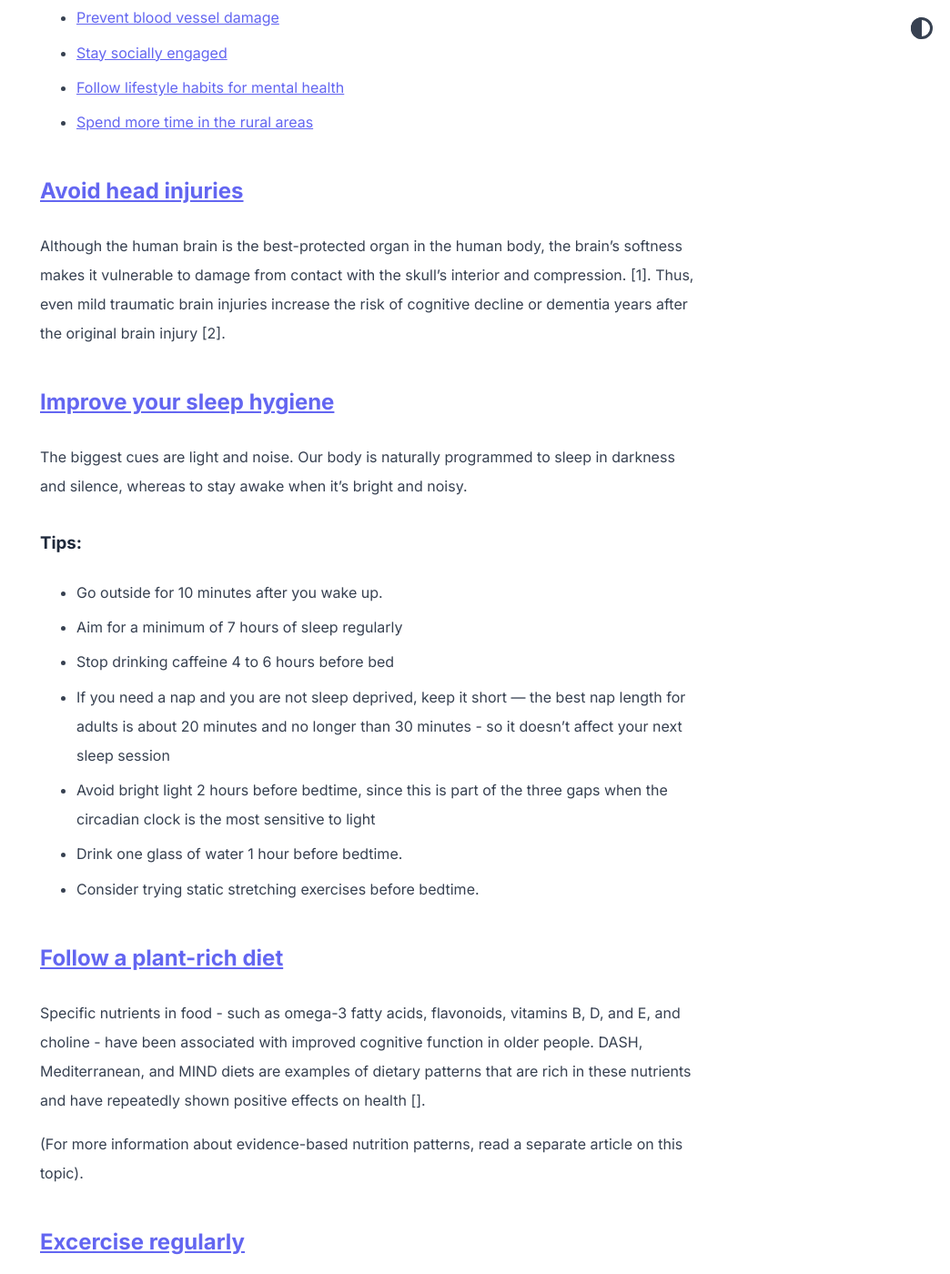
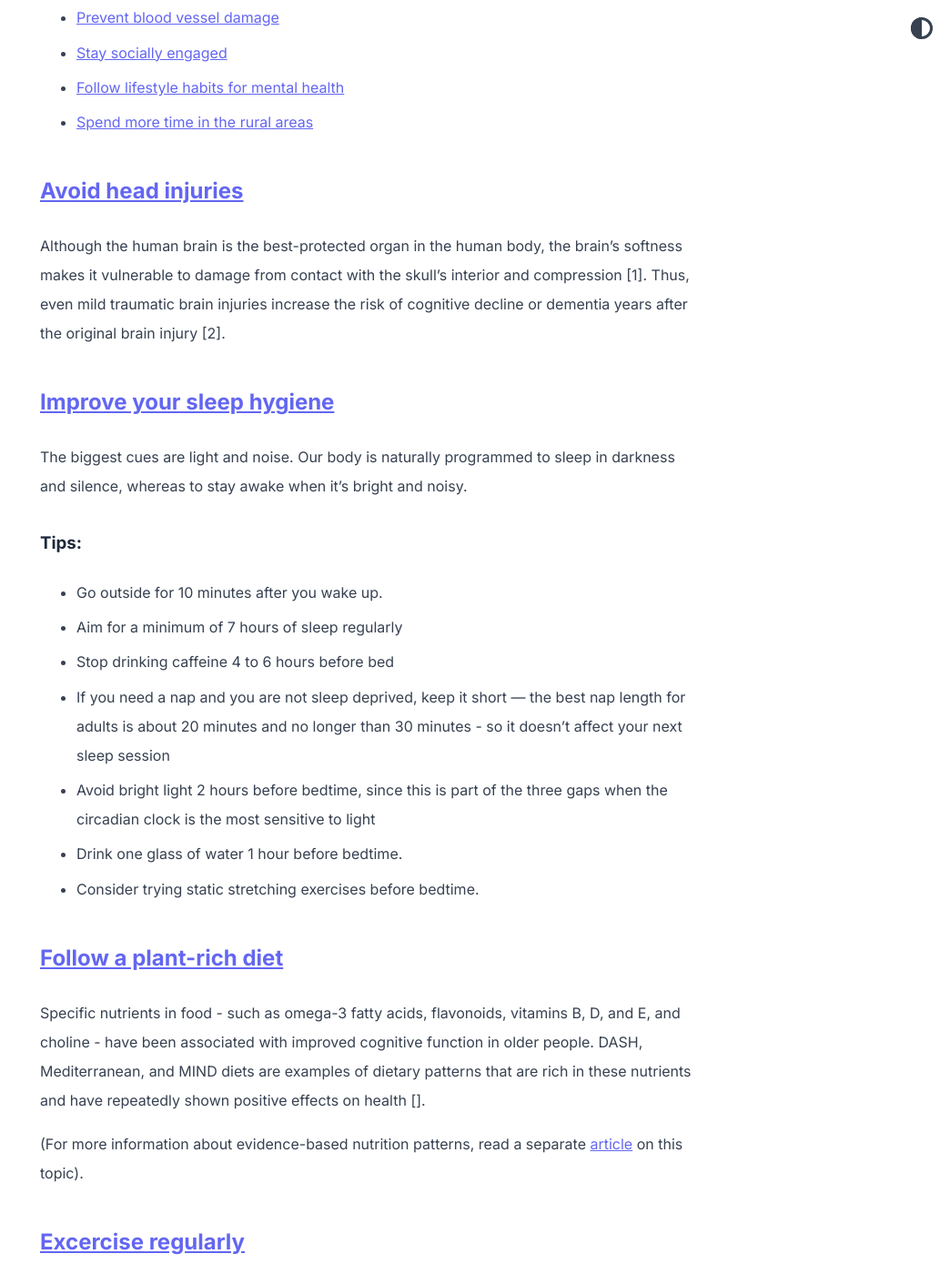
Before and after one commit to abhinavs/moonwalk, a Jekyll site: the page built from _posts/2023-07-19-brain-health.md, in a window 1280 px wide and 1400 px high, scrolled down 562 px. Shown: the whole window at 91% size, without its empty margins (236-1280 px from the left). Built offline with Jekyll 4.4.1, drawn with Linux system fonts in a browser that asks for light colours; some of the changed text lies outside the part shown.

```diff
--- a/_posts/2023-07-19-brain-health.md
+++ b/_posts/2023-07-19-brain-health.md
@@ -16,7 +16,7 @@ Brain health refers to the preservation of brain integrity and cognitive functio
 
 ## [Avoid head injuries](#avoid-head-injuries)
 
-Although the human brain is the best-protected organ in the human body, the brain’s softness makes it vulnerable to damage from contact with the skull’s interior and compression. [1]. Thus, even mild traumatic brain injuries increase the risk of cognitive decline or dementia years after the original brain injury [2].
+Although the human brain is the best-protected organ in the human body, the brain’s softness makes it vulnerable to damage from contact with the skull’s interior and compression [1]. Thus, even mild traumatic brain injuries increase the risk of cognitive decline or dementia years after the original brain injury [2].
 
 
 ## [Improve your sleep hygiene](#improve-your-sleep-hygiene)
@@ -37,7 +37,7 @@ The biggest cues are light and noise. Our body is naturally programmed to sleep
 
 Specific nutrients in food - such as omega-3 fatty acids, flavonoids, vitamins B, D, and E, and choline - have been associated with improved cognitive function in older people. DASH, Mediterranean, and MIND diets are examples of dietary patterns that are rich in these nutrients and have repeatedly shown positive effects on health [].
 
-(For more information about evidence-based nutrition patterns, read a separate article on this topic).
+(For more information about evidence-based nutrition patterns, read a separate <a href="https://vagus-nerve.github.io/nutrition-pattern/">article</a> on this topic).
 
 
 ## [Excercise regularly](#excercice-regularly)
```
